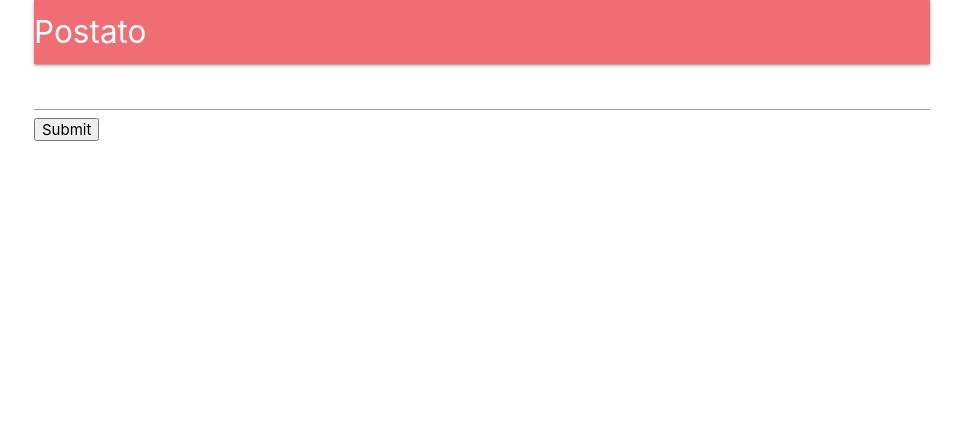
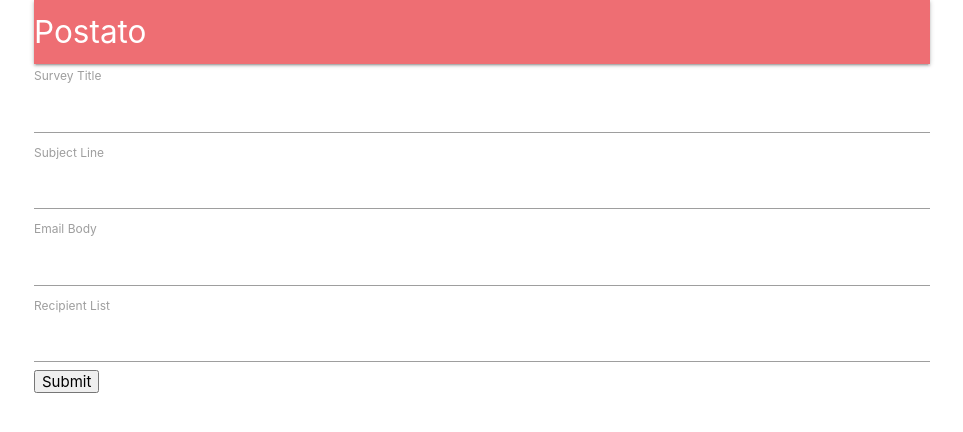
Before and after one commit to Carlado/Postato, a React (Create React App) app in the folder client/: page /surveys/new in a window 1280 px wide. Shown: the top 432 px of the page, without its empty margins (158-1121 px from the left). Built offline with nearby package versions, Linux system fonts and the light colour scheme; no server answers.

Commit message:
Slightly more DRY fields

```diff
--- a/client/src/components/surveys/SurveyField.js
+++ b/client/src/components/surveys/SurveyField.js
@@ -1,5 +1,10 @@
 import React from 'react';
 
-export default () => {
-	return <input />;
+export default ({ input, label }) => {
+	return (
+		<div>
+			<label>{label}</label>
+			<input {...input} />
+		</div>
+	);
 };
--- a/client/src/components/surveys/SurveyForm.js
+++ b/client/src/components/surveys/SurveyForm.js
@@ -2,13 +2,18 @@
 import { reduxForm, Field } from 'redux-form';
 import SurveyField from './SurveyField';
 
+const FIELDS = [
+	{ label: 'Survey Title', name: 'title' },
+	{ label: 'Subject Line', name: 'subject' },
+	{ label: 'Email Body', name: 'body' },
+	{ label: 'Recipient List', name: 'emails' },
+];
+
 class SurveyForm extends Component {
 	renderFields() {
-		return (
-			<div>
-				<Field type="text" name="title" component={SurveyField} />
-			</div>
-		);
+		return FIELDS.map(({ label, name }) => {
+			return <Field key={name} component={SurveyField} type="text" name={name} label={label} />;
+		});
 	}
 	render() {
 		return (
```
